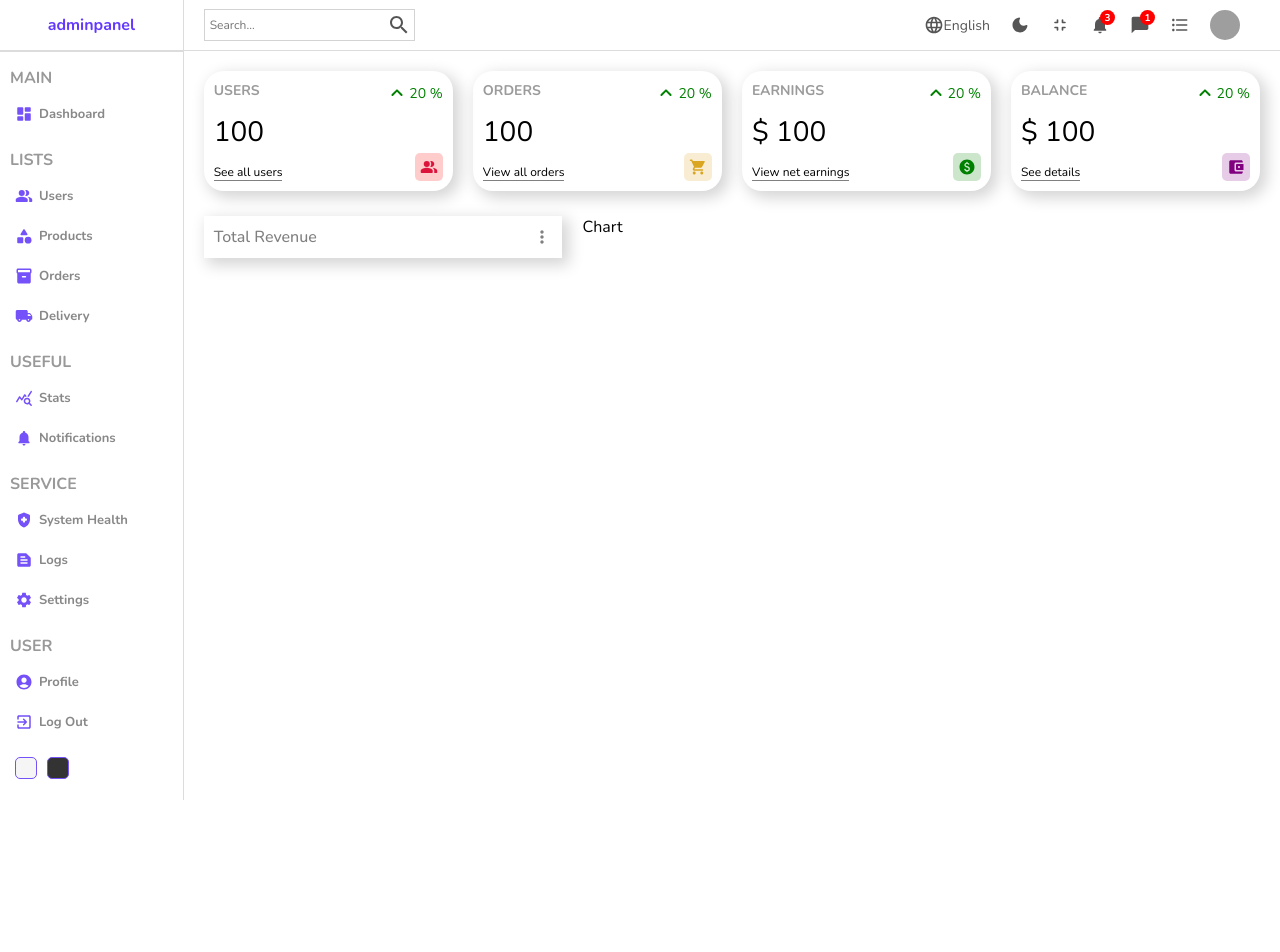
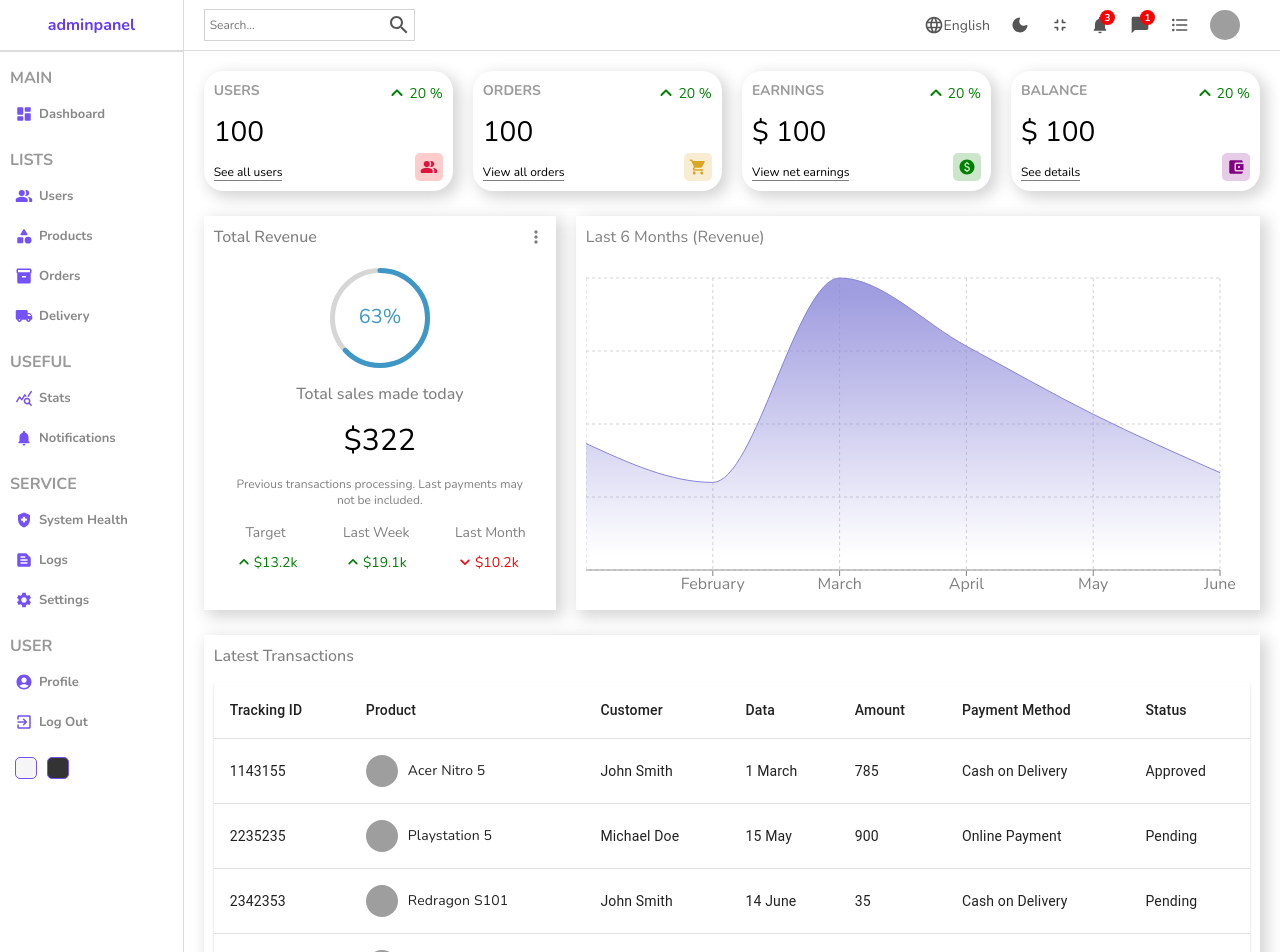
Before and after one commit to yazeed-eldigair/admin-dashboard-template, a React (Create React App) app: page / in a window 1280 px wide. Shown: the top 952 px of the page. Before the commit the page ends 800 px from the top, so only its background shows below. Built offline with nearby package versions, Linux system fonts and the light colour scheme; grey boxes are pictures that could not be loaded.

Commit message:
adding charts

```diff
--- a/package.json
+++ b/package.json
@@ -15,6 +15,7 @@
     "react-dom": "^17.0.0",
     "react-router-dom": "^6.3.0",
     "react-scripts": "5.0.1",
+    "recharts": "^2.1.9",
     "sass": "^1.50.0",
     "web-vitals": "^2.1.4"
   },
--- a/src/components/Chart/Chart.js
+++ b/src/components/Chart/Chart.js
@@ -1,9 +1,56 @@
-import './Chart.scss';
+import "./Chart.scss";
+import {
+  AreaChart,
+  Area,
+  XAxis,
+  YAxis,
+  CartesianGrid,
+  Tooltip,
+  ResponsiveContainer,
+} from "recharts";
+
+const data = [
+  { name: "January", Total: 1300},
+  { name: "February", Total: 900},
+  { name: "March", Total: 3000},
+  { name: "April", Total: 2300},
+  { name: "May", Total: 1600},
+  { name: "June", Total: 1000},
+]
 
 const Chart = () => {
   return (
-    <div className='chart'>Chart</div>
-  )
-}
+    <div className="chart">
+      <div className="title">
+        Last 6 Months (Revenue)
+      </div>
+      <ResponsiveContainer width="100%" aspect={2/1}>
+        <AreaChart
+          width={730}
+          height={250}
+          data={data}
+          margin={{ top: 10, right: 30, left: 0, bottom: 0 }}
+        >
+          <defs>
+            <linearGradient id="total" x1="0" y1="0" x2="0" y2="1">
+              <stop offset="5%" stopColor="#8884d8" stopOpacity={0.8} />
+              <stop offset="95%" stopColor="#8884d8" stopOpacity={0} />
+            </linearGradient>
+          </defs>
+          <XAxis dataKey="name" stroke="gray"/>
+          <CartesianGrid strokeDasharray="3 3" className="chartGrid"/>
+          <Tooltip />
+          <Area
+            type="monotone"
+            dataKey="Total"
+            stroke="#8884d8"
+            fillOpacity={1}
+            fill="url(#total)"
+          />
+        </AreaChart>
+      </ResponsiveContainer>
+    </div>
+  );
+};
 
-export default Chart
+export default Chart;
--- a/src/components/Chart/Chart.scss
+++ b/src/components/Chart/Chart.scss
@@ -1,3 +1,15 @@
 .chart {
-    flex: 4,
+    flex: 4;
+    --webkit-box-shadow: 5px 5px 15px 2px rgba(0, 0, 0, 0.17);
+    box-shadow: 5px 5px 15px 2px rgba(0, 0, 0, 0.17);
+    padding: 10px;
+    color: gray;
+
+    .title {
+        margin-bottom: 20px;
+    }
+
+    .chartGrid {
+        stroke: lightgray;
+    }
 }
--- a/src/components/Featured/Featured.js
+++ b/src/components/Featured/Featured.js
@@ -1,20 +1,58 @@
-import './Featured.scss';
-import MoreVertRoundedIcon from '@mui/icons-material/MoreVertRounded';
+import "./Featured.scss";
+import MoreVertRoundedIcon from "@mui/icons-material/MoreVertRounded";
+import { CircularProgressbar } from "react-circular-progressbar";
+import "react-circular-progressbar/dist/styles.css";
+import KeyboardArrowUpRoundedIcon from "@mui/icons-material/KeyboardArrowUpRounded";
+import KeyboardArrowDownRoundedIcon from "@mui/icons-material/KeyboardArrowDownRounded";
 
 const Featured = () => {
   return (
-    <div className='featured'>
-        <div className="top">
-            <h1 className="title">Total Revenue</h1>
-            <MoreVertRoundedIcon fontSize="small"/>
+    <div className="featured">
+      <div className="top">
+        <h1 className="title">Total Revenue</h1>
+        <MoreVertRoundedIcon fontSize="small" />
+      </div>
+      <div className="bottom">
+        <div className="featuredChart">
+          <CircularProgressbar value={63} text={"63%"} strokeWidth={5} />
         </div>
-        <div className="bottom">
-            <div className="featuredChart">
-
+        <p className="title">Total sales made today</p>
+        <p className="amount">$322</p>
+        <p className="desc">
+          Previous transactions processing. Last payments may not be included.
+        </p>
+        <div className="summary">
+          <div className="item">
+            <div className="itemTitle">Target</div>
+            <div className="itemResult positive">
+              <KeyboardArrowUpRoundedIcon fontSize={"small"}/>
+              <div className="resultAmount">
+                $13.2k
+              </div>
             </div>
+          </div>
+          <div className="item">
+            <div className="itemTitle">Last Week</div>
+            <div className="itemResult positive">
+              <KeyboardArrowUpRoundedIcon fontSize={"small"}/>
+              <div className="resultAmount">
+                $19.1k
+              </div>
+            </div>
+          </div>
+          <div className="item">
+            <div className="itemTitle">Last Month</div>
+            <div className="itemResult negative">
+              <KeyboardArrowDownRoundedIcon fontSize={"small"}/>
+              <div className="resultAmount">
+                $10.2k
+              </div>
+            </div>
+          </div>
         </div>
+      </div>
     </div>
-  )
-}
+  );
+};
 
 export default Featured;
--- a/src/components/Featured/Featured.scss
+++ b/src/components/Featured/Featured.scss
@@ -16,4 +16,65 @@
         }
     }
 
+    .bottom {
+        padding: 20px;
+        display: flex;
+        flex-direction: column;
+        align-items: center;
+        justify-content: center;
+        gap: 15px;
+
+        .featuredChart{
+            width: 100px;
+            height: 100px;
+        }
+
+        .title {
+            font-weight: 500;
+            color: gray;
+        }
+
+        .amount {
+            font-size: 30px;
+        }
+
+        .desc {
+            font-weight: 300;
+            font-size: 12px;
+            color: gray;
+            text-align: center;
+        }
+
+        .summary {
+            width: 100%;
+            display: flex;
+            align-items: center;
+            justify-content: space-between;
+
+            .item {
+                text-align: center;
+
+                .itemTitle{
+                    font-size: 14px;
+                    color: gray;
+                }
+
+                .itemResult {
+                    display: flex;
+                    align-items: center;
+                    margin-top: 10px;
+                    font-size: 14px;
+
+                    &.positive {
+                        color: green;
+                    }
+                    &.negative {
+                        color: red;
+                    }
+                }
+            }
+        }
+
+    }
+
 }
--- /dev/null
+++ b/src/components/Table/Table.js
@@ -0,0 +1,101 @@
+import "./Table.scss";
+import * as React from 'react';
+import Table from '@mui/material/Table';
+import TableBody from '@mui/material/TableBody';
+import TableCell from '@mui/material/TableCell';
+import TableContainer from '@mui/material/TableContainer';
+import TableHead from '@mui/material/TableHead';
+import TableRow from '@mui/material/TableRow';
+import Paper from '@mui/material/Paper';
+
+const TransactionsTable = () => {
+  const rows = [
+    {
+      id: 1143155,
+      product: "Acer Nitro 5",
+      img: "https://m.media-amazon.com/images/I/81bc8mA3nKL._AC_UY327_FMwebp_QL65_.jpg",
+      customer: "John Smith",
+      date: "1 March",
+      amount: 785,
+      method: "Cash on Delivery",
+      status: "Approved",
+    },
+    {
+      id: 2235235,
+      product: "Playstation 5",
+      img: "https://m.media-amazon.com/images/I/31JaiPXYI8L._AC_UY327_FMwebp_QL65_.jpg",
+      customer: "Michael Doe",
+      date: "15 May",
+      amount: 900,
+      method: "Online Payment",
+      status: "Pending",
+    },
+    {
+      id: 2342353,
+      product: "Redragon S101",
+      img: "https://m.media-amazon.com/images/I/71kr3WAj1FL._AC_UY327_FMwebp_QL65_.jpg",
+      customer: "John Smith",
+      date: "14 June",
+      amount: 35,
+      method: "Cash on Delivery",
+      status: "Pending",
+    },
+    {
+      id: 2357741,
+      product: "Razer Blade 15",
+      img: "https://m.media-amazon.com/images/I/71wF7YDIQkL._AC_UY327_FMwebp_QL65_.jpg",
+      customer: "Jane Smith",
+      date: "3 March",
+      amount: 920,
+      method: "Online",
+      status: "Approved",
+    },
+    {
+      id: 2342355,
+      product: "ASUS ROG Strix",
+      img: "https://m.media-amazon.com/images/I/81hH5vK-MCL._AC_UY327_FMwebp_QL65_.jpg",
+      customer: "Harold Carol",
+      date: "21 April",
+      amount: 2000,
+      method: "Online",
+      status: "Pending",
+    },
+  ];
+  return (
+    <TableContainer component={Paper} className="table">
+      <Table sx={{ minWidth: 650 }} aria-label="simple table">
+        <TableHead>
+          <TableRow>
+            <TableCell className="tableCell">Tracking ID</TableCell>
+            <TableCell className="tableCell">Product</TableCell>
+            <TableCell className="tableCell">Customer</TableCell>
+            <TableCell className="tableCell">Data</TableCell>
+            <TableCell className="tableCell">Amount</TableCell>
+            <TableCell className="tableCell">Payment Method</TableCell>
+            <TableCell className="tableCell">Status</TableCell>
+          </TableRow>
+        </TableHead>
+        <TableBody>
+          {rows.map((row) => (
+            <TableRow key={row.id}>
+              <TableCell className="tableCell">{row.id}</TableCell>
+              <TableCell className="tableCell">
+                  <div className="cellWrapper">
+                      <img src={row.img} alt="prod_img" className="image" />
+                      {row.product}
+                  </div>
+              </TableCell>
+              <TableCell className="tableCell">{row.customer}</TableCell>
+              <TableCell className="tableCell">{row.date}</TableCell>
+              <TableCell className="tableCell">{row.amount}</TableCell>
+              <TableCell className="tableCell">{row.method}</TableCell>
+              <TableCell className="tableCell">{row.status}</TableCell>
+            </TableRow>
+          ))}
+        </TableBody>
+      </Table>
+    </TableContainer>
+  );
+};
+
+export default TransactionsTable;
--- /dev/null
+++ b/src/components/Table/Table.scss
@@ -0,0 +1,14 @@
+.table {
+    .cellWrapper {
+        display: flex;
+        align-items: center;
+
+        .image {
+            width: 32px;
+            height: 32px;
+            border-radius: 50%;
+            margin-right: 10px;
+            object-fit: cover;
+        }
+    }
+}
--- a/src/pages/Home/Home.js
+++ b/src/pages/Home/Home.js
@@ -2,6 +2,7 @@
 import Featured from '../../components/Featured/Featured';
 import Navbar from '../../components/Navbar/Navbar';
 import Sidebar from '../../components/Sidebar/Sidebar';
+import TransactionsTable from '../../components/Table/Table';
 import Widget from '../../components/Widget/Widget';
 import './Home.scss';
 
@@ -21,6 +22,12 @@
             <Featured/>
             <Chart/>
           </div>
+          <div className="listContainer">
+            <div className="listTitle">
+              Latest Transactions
+            </div>
+            <TransactionsTable/>
+          </div>
         </div>
     </div>
   )
--- a/src/pages/Home/Home.scss
+++ b/src/pages/Home/Home.scss
@@ -4,15 +4,29 @@
     .homeContainer {
         flex: 6;
 
-        .widgets, .charts {
+        .widgets,
+        .charts {
             display: flex;
             padding: 20px;
             gap: 20px;
 
         }
 
-        .charts{
+        .charts {
             padding: 5px 20px;
+        }
+
+        .listContainer {
+            --webkit-box-shadow: 5px 5px 15px 2px rgba(0, 0, 0, 0.17);
+            box-shadow: 5px 5px 15px 2px rgba(0, 0, 0, 0.17);
+            padding: 10px;
+            margin: 20px;
+
+            .listTitle {
+                font-weight: 500;
+                color: gray;
+                margin-bottom: 15px;
+            }
         }
     }
 }
```
Also changed, not shown: 1 other file (tests, documents, lock files or other folders).
